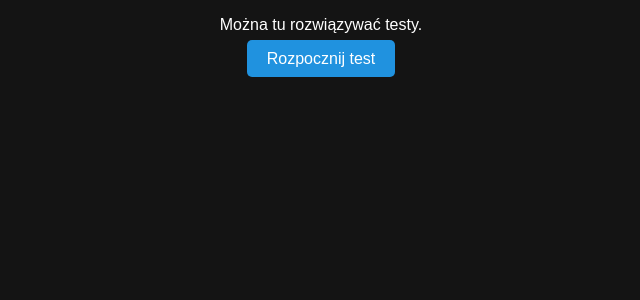
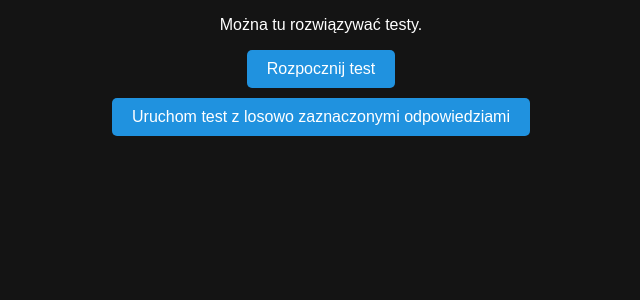
Before and after one commit to LuminosRhino71/Egzamin-na-prawo-jazdy, a PHP site: page / in a window 1280 px wide. Shown: the part 57-357 px from the top of the page, without its empty margins (319-959 px from the left). Run offline with PHP 8.4, Linux system fonts and the light colour scheme.

Commit message:
Dodano tryb automatycznego rozwiązywania testu poprzez zaznaczanie losowych odpowiedzi. Ma on ułatwić testowanie aplikacji. Kiedy jest włączony, dodatkowy plik JS jest dołączany do strony na serwerze,

```diff
--- a/index.php
+++ b/index.php
@@ -17,7 +17,10 @@
         </header>
         <main>
             <p>Można tu rozwiązywać testy.</p>
-            <a href="test" class="defaultButton">Rozpocznij test</a>
+            <div class="verticalContainer">
+                <a href="test" class="defaultButton">Rozpocznij test</a>
+                <a href="test?automatic=true" class="defaultButton">Uruchom test z losowo zaznaczonymi odpowiedziami</a>
+            </div>
         </main>
     </body>
 </html>
--- a/styles.css
+++ b/styles.css
@@ -29,6 +29,13 @@ header h1 {
     gap: 20px;
 }
 
+.verticalContainer {
+    display: flex;
+    flex-direction: column;
+    align-items: center;
+    gap: 10px;
+}
+
 .mediaContainer {
     margin: 0;
 }
@@ -49,6 +56,10 @@ button {
 .defaultButton:hover {
     background-color: var(--secondary-happy-color);
     text-decoration: underline;
+}
+
+main .defaultButton {
+    margin: auto;
 }
 
 .invisibleRadio {
```
Also changed, not shown: test/index.php (+9 -0 lines), test/randomizeAnswers.js (added, +28 -0 lines), test/test.php (+1 -0 lines).
